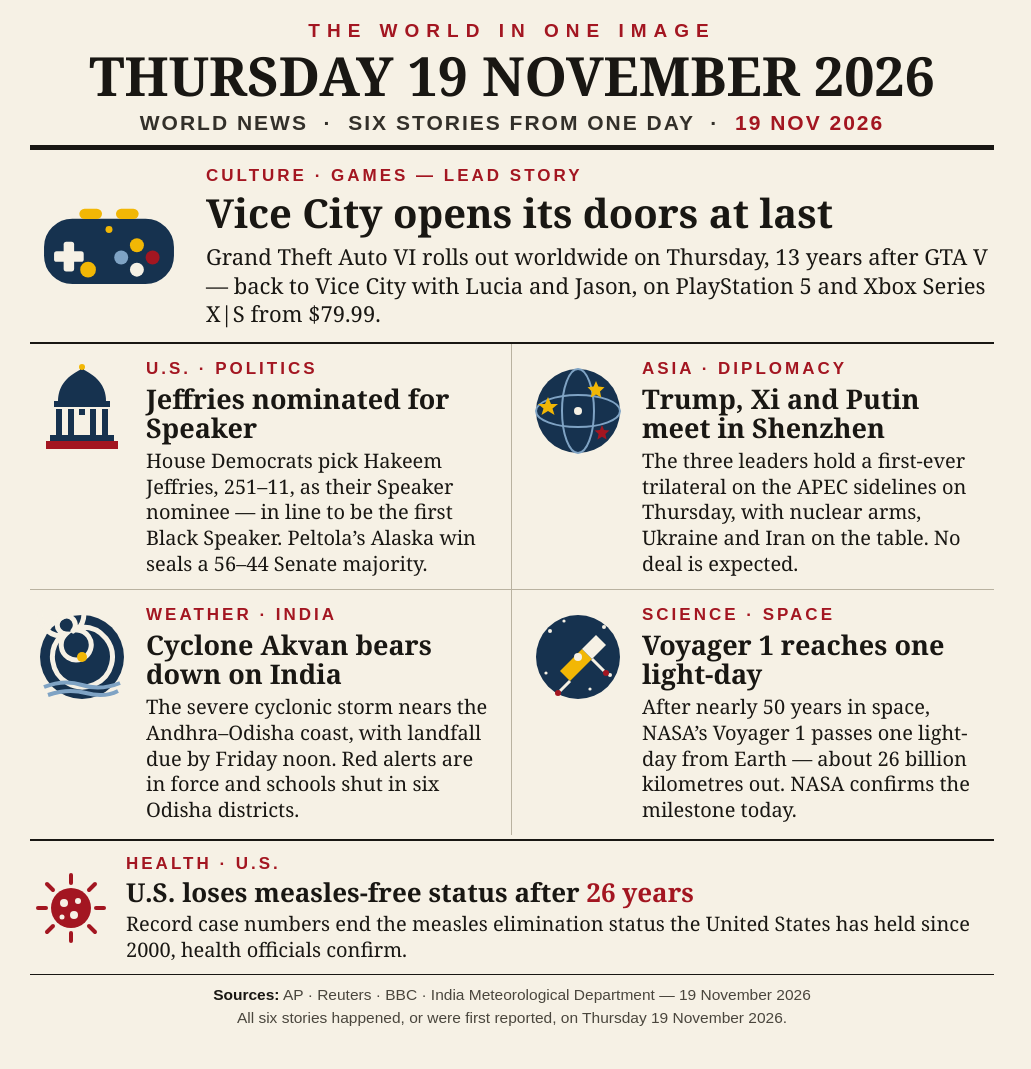
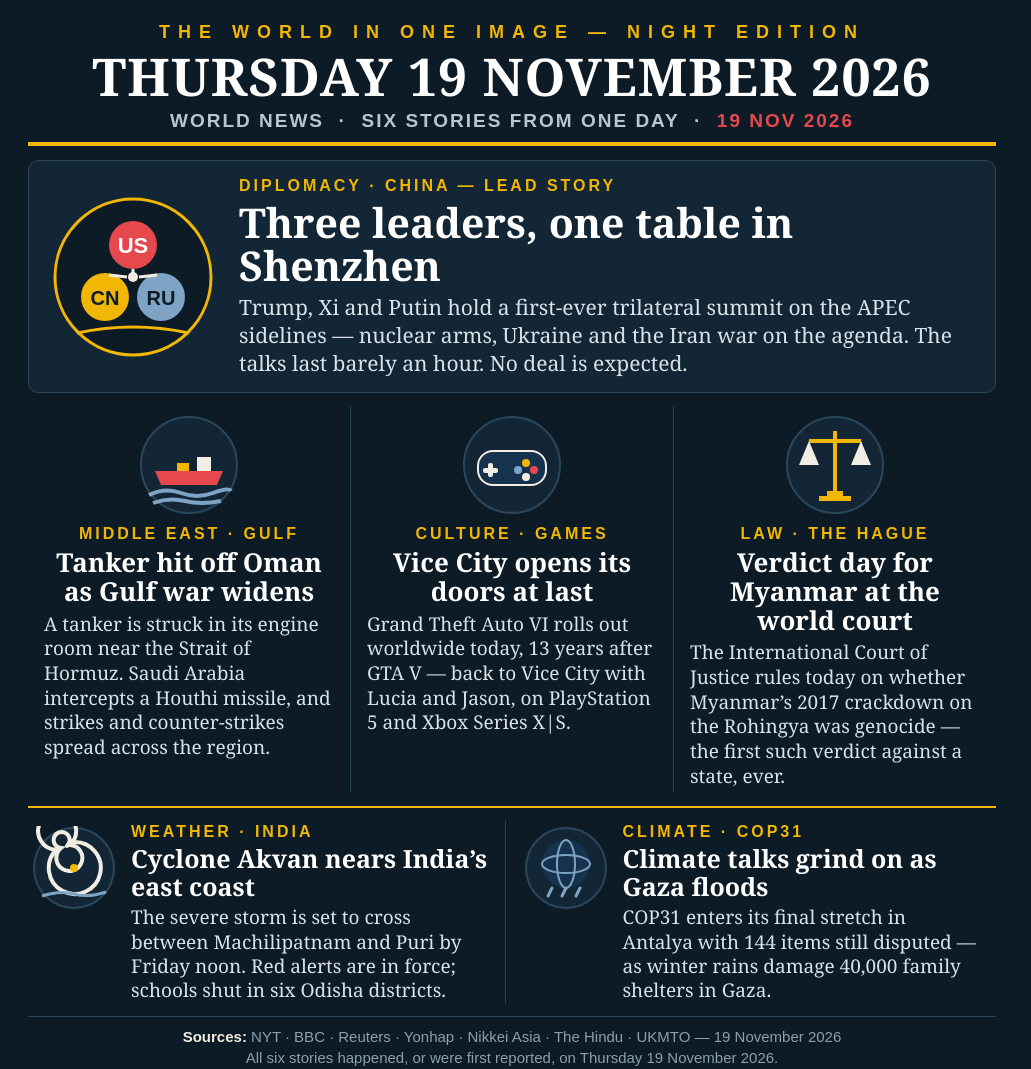
Before and after one commit to doog87654321-eng/news-image-20261119, a website: page news.html in a window 1280 px wide. Shown: the whole page, without its empty margins (0-1031 px from the left). Before the commit the page ends 1029 px from the top, so only its background shows below. Drawn offline with Linux system fonts and the light colour scheme.

Commit message:
news-image-20261119: Night Edition redraw - six stories for 19 November 2026

```diff
--- a/news.html
+++ b/news.html
@@ -7,215 +7,190 @@
   * { margin: 0; padding: 0; box-sizing: border-box; }
   body {
     width: 1024px; height: 1024px;
-    background: #f6f1e5;
-    color: #191713;
+    background: #0d1b26;
+    color: #f2ede3;
     font-family: Georgia, "Times New Roman", serif;
-    padding: 20px 30px 14px 30px;
+    padding: 22px 28px 12px 28px;
   }
   /* ---------- masthead ---------- */
-  .masthead { text-align: center; border-bottom: 5px solid #191713; padding-bottom: 10px; }
+  .masthead { text-align: center; border-bottom: 4px solid #f2b705; padding-bottom: 10px; }
   .masthead .over {
-    font-family: Arial, Helvetica, sans-serif; font-size: 19px; font-weight: bold;
-    letter-spacing: 7px; color: #a31621; text-transform: uppercase;
+    font-family: Arial, Helvetica, sans-serif; font-size: 18px; font-weight: bold;
+    letter-spacing: 8px; color: #f2b705; text-transform: uppercase;
   }
   .masthead h1 {
-    font-size: 54px; line-height: 1.02; letter-spacing: 0; margin-top: 6px;
-    white-space: nowrap;
+    font-size: 52px; line-height: 1.02; letter-spacing: 1px; margin-top: 6px;
+    white-space: nowrap; color: #ffffff;
   }
   .masthead .dateline {
-    font-family: Arial, Helvetica, sans-serif; font-size: 21px; font-weight: bold;
-    letter-spacing: 2px; margin-top: 8px; color: #33302a;
+    font-family: Arial, Helvetica, sans-serif; font-size: 19px; font-weight: bold;
+    letter-spacing: 2px; margin-top: 8px; color: #b8c6cf;
   }
-  .masthead .dateline b { color: #a31621; }
+  .masthead .dateline b { color: #e5484d; }
   /* ---------- lead story ---------- */
   .lead {
     display: flex; gap: 22px; align-items: center;
-    border-bottom: 2px solid #191713; padding: 16px 4px 14px 4px;
+    background: #122636; border: 1px solid #2a475c; border-radius: 10px;
+    margin-top: 14px; padding: 16px 20px 15px 20px;
   }
-  .lead .art { flex: 0 0 150px; height: 150px; }
+  .lead .art { flex: 0 0 168px; height: 168px; }
   .lead .txt { flex: 1; }
   .kicker {
-    font-family: Arial, Helvetica, sans-serif; font-size: 17px; font-weight: bold;
-    letter-spacing: 3px; color: #a31621; text-transform: uppercase;
+    font-family: Arial, Helvetica, sans-serif; font-size: 16px; font-weight: bold;
+    letter-spacing: 3px; color: #f2b705; text-transform: uppercase;
   }
-  .lead h2 { font-size: 40px; line-height: 1.05; margin: 6px 0 8px 0; }
-  .lead p { font-size: 22px; line-height: 1.3; }
-  /* ---------- grid of four ---------- */
-  .grid { display: grid; grid-template-columns: 1fr 1fr; gap: 0; }
-  .cell {
-    display: flex; gap: 16px; align-items: flex-start;
-    padding: 15px 14px 13px 4px;
+  .lead h2 { font-size: 41px; line-height: 1.04; margin: 6px 0 8px 0; color: #ffffff; }
+  .lead p { font-size: 21px; line-height: 1.32; color: #d9e2e8; }
+  /* ---------- three columns ---------- */
+  .cols { display: flex; gap: 0; margin-top: 14px; }
+  .col {
+    flex: 1; padding: 6px 16px 4px 16px; text-align: left;
   }
-  .cell:nth-child(odd) { border-right: 1px solid #b9b2a0; padding-right: 18px; }
-  .cell:nth-child(even) { padding-left: 18px; }
-  .cell:nth-child(1), .cell:nth-child(2) { border-bottom: 1px solid #b9b2a0; }
-  .cell .art { flex: 0 0 96px; height: 96px; margin-top: 4px; }
-  .cell h3 { font-size: 27px; line-height: 1.08; margin: 5px 0 6px 0; }
-  .cell p { font-size: 20px; line-height: 1.28; }
-  /* ---------- bottom strip ---------- */
-  .strip {
-    display: flex; gap: 18px; align-items: center;
-    border-top: 2px solid #191713; margin-top: 4px; padding: 13px 4px 0 4px;
-  }
-  .strip .art { flex: 0 0 74px; height: 74px; }
-  .strip h3 { font-size: 26px; line-height: 1.1; margin: 4px 0 4px 0; }
-  .strip h3 span { color: #a31621; }
-  .strip p { font-size: 20px; line-height: 1.28; }
+  .col + .col { border-left: 1px solid #2a475c; }
+  .col .art { display: block; margin: 0 auto 8px auto; width: 104px; height: 104px; }
+  .col h3 { font-size: 26px; line-height: 1.1; margin: 5px 0 6px 0; color: #ffffff; text-align: center; }
+  .col .kick { text-align: center; }
+  .col p { font-size: 19px; line-height: 1.3; color: #d9e2e8; }
+  /* ---------- bottom row: two stories ---------- */
+  .bottom { display: flex; gap: 0; margin-top: 14px; border-top: 2px solid #f2b705; padding-top: 13px; }
+  .bcell { flex: 1; display: flex; gap: 15px; align-items: flex-start; padding: 2px 16px 0 4px; }
+  .bcell + .bcell { border-left: 1px solid #2a475c; padding-left: 18px; }
+  .bcell .art { flex: 0 0 84px; height: 84px; margin-top: 3px; }
+  .bcell h3 { font-size: 25px; line-height: 1.1; margin: 4px 0 5px 0; color: #ffffff; }
+  .bcell p { font-size: 19px; line-height: 1.28; color: #d9e2e8; }
   /* ---------- footer ---------- */
   .footer {
-    margin-top: 12px; padding-top: 9px; border-top: 1px solid #191713;
-    font-family: Arial, Helvetica, sans-serif; font-size: 15.5px; line-height: 1.45; color: #4a463d;
+    margin-top: 13px; padding-top: 9px; border-top: 1px solid #2a475c;
+    font-family: Arial, Helvetica, sans-serif; font-size: 15px; line-height: 1.45; color: #8ba0ad;
     text-align: center;
   }
-  .footer b { color: #191713; }
+  .footer b { color: #f2ede3; }
 </style>
 </head>
 <body>
 
   <div class="masthead">
-    <div class="over">The World in One Image</div>
+    <div class="over">The World in One Image &mdash; Night Edition</div>
     <h1>THURSDAY 19 NOVEMBER 2026</h1>
-    <div class="dateline">WORLD NEWS &nbsp;·&nbsp; SIX STORIES FROM ONE DAY &nbsp;·&nbsp; <b>19 NOV 2026</b></div>
+    <div class="dateline">WORLD NEWS &nbsp;&middot;&nbsp; SIX STORIES FROM ONE DAY &nbsp;&middot;&nbsp; <b>19 NOV 2026</b></div>
   </div>
 
-  <!-- LEAD: GTA VI launches -->
+  <!-- LEAD: Shenzhen trilateral -->
   <div class="lead">
-    <svg class="art" viewBox="0 0 172 172" aria-label="Game controller over a neon skyline">
-      <rect x="10" y="52" width="152" height="78" rx="34" fill="#16324f"/>
-      <rect x="10" y="52" width="152" height="78" rx="34" fill="none" stroke="#f6f1e5" stroke-width="3"/>
-      <rect x="34" y="80" width="12" height="34" rx="3" fill="#f6f1e5"/>
-      <rect x="23" y="91" width="34" height="12" rx="3" fill="#f6f1e5"/>
-      <circle cx="118" cy="84" r="8" fill="#f2b705"/>
-      <circle cx="136" cy="98" r="8" fill="#a31621"/>
-      <circle cx="100" cy="98" r="8" fill="#7fa3c4"/>
-      <circle cx="118" cy="112" r="8" fill="#f6f1e5"/>
-      <circle cx="62" cy="112" r="9" fill="#f2b705"/>
-      <circle cx="86" cy="66" r="4" fill="#f2b705"/>
-      <rect x="52" y="42" width="26" height="12" rx="6" fill="#f2b705"/>
-      <rect x="94" y="42" width="26" height="12" rx="6" fill="#f2b705"/>
+    <svg class="art" viewBox="0 0 168 168" aria-label="Three leaders around one table">
+      <circle cx="84" cy="84" r="78" fill="#0d1b26" stroke="#f2b705" stroke-width="3"/>
+      <circle cx="84" cy="52" r="24" fill="#e5484d"/>
+      <circle cx="56" cy="104" r="24" fill="#f2b705"/>
+      <circle cx="112" cy="104" r="24" fill="#7fa3c4"/>
+      <text x="84" y="60" font-family="Arial" font-size="22" font-weight="bold" fill="#ffffff" text-anchor="middle">US</text>
+      <text x="56" y="112" font-family="Arial" font-size="20" font-weight="bold" fill="#0d1b26" text-anchor="middle">CN</text>
+      <text x="112" y="112" font-family="Arial" font-size="20" font-weight="bold" fill="#0d1b26" text-anchor="middle">RU</text>
+      <path d="M84 76 L84 84 M60 82 L78 84 M108 82 L90 84" stroke="#f2ede3" stroke-width="3"/>
+      <circle cx="84" cy="84" r="5" fill="#f2ede3"/>
+      <path d="M28 140 Q84 128 140 140" fill="none" stroke="#f2b705" stroke-width="3"/>
     </svg>
     <div class="txt">
-      <div class="kicker">Culture &middot; Games &mdash; Lead story</div>
-      <h2>Vice City opens its doors at last</h2>
-      <p>Grand Theft Auto VI rolls out worldwide on Thursday, 13 years after GTA V
-      &mdash; back to Vice City with Lucia and Jason, on PlayStation 5 and
-      Xbox Series X|S from $79.99.</p>
+      <div class="kicker">Diplomacy &middot; China &mdash; Lead story</div>
+      <h2>Three leaders, one table in Shenzhen</h2>
+      <p>Trump, Xi and Putin hold a first-ever trilateral summit on the APEC
+      sidelines &mdash; nuclear arms, Ukraine and the Iran war on the agenda.
+      The talks last barely an hour. No deal is expected.</p>
     </div>
   </div>
 
-  <!-- GRID: four stories -->
-  <div class="grid">
-    <div class="cell">
-      <svg class="art" viewBox="0 0 96 96" aria-label="Capitol dome">
-        <path d="M48 6 C30 14 24 26 24 38 L72 38 C72 26 66 14 48 6 Z" fill="#16324f"/>
-        <rect x="46" y="2" width="4" height="10" fill="#16324f"/>
-        <circle cx="48" cy="4" r="3" fill="#f2b705"/>
-        <rect x="20" y="38" width="56" height="6" fill="#16324f"/>
-        <g fill="#16324f">
-          <rect x="22" y="46" width="6" height="26"/><rect x="34" y="46" width="6" height="26"/>
-          <rect x="45" y="46" width="6" height="26"/><rect x="56" y="46" width="6" height="26"/>
-          <rect x="68" y="46" width="6" height="26"/>
-        </g>
-        <rect x="16" y="72" width="64" height="6" fill="#16324f"/>
-        <rect x="12" y="78" width="72" height="8" fill="#a31621"/>
-        <rect x="42" y="52" width="12" height="20" fill="#f6f1e5"/>
+  <!-- THREE COLUMNS -->
+  <div class="cols">
+    <div class="col">
+      <svg class="art" viewBox="0 0 104 104" aria-label="Tanker on waves">
+        <circle cx="52" cy="52" r="48" fill="#122636" stroke="#2a475c" stroke-width="2"/>
+        <path d="M18 58 L86 58 L80 72 L24 72 Z" fill="#e5484d"/>
+        <rect x="60" y="44" width="14" height="14" fill="#f2ede3"/>
+        <rect x="40" y="50" width="12" height="8" fill="#f2b705"/>
+        <path d="M12 82 Q28 74 44 80 T76 80 T94 78" fill="none" stroke="#7fa3c4" stroke-width="4"/>
+        <path d="M16 90 Q32 84 48 88 T84 88" fill="none" stroke="#7fa3c4" stroke-width="4"/>
+      </svg>
+      <div class="kick kicker">Middle East &middot; Gulf</div>
+      <h3>Tanker hit off Oman as Gulf war widens</h3>
+      <p>A tanker is struck in its engine room near the Strait of Hormuz.
+      Saudi Arabia intercepts a Houthi missile, and strikes and
+      counter-strikes spread across the region.</p>
+    </div>
+
+    <div class="col">
+      <svg class="art" viewBox="0 0 104 104" aria-label="Game controller">
+        <circle cx="52" cy="52" r="48" fill="#122636" stroke="#2a475c" stroke-width="2"/>
+        <rect x="18" y="38" width="68" height="34" rx="15" fill="#16324f" stroke="#f2ede3" stroke-width="2"/>
+        <rect x="28" y="50" width="5" height="14" rx="2" fill="#f2ede3"/>
+        <rect x="23" y="55" width="15" height="5" rx="2" fill="#f2ede3"/>
+        <circle cx="66" cy="50" r="4" fill="#f2b705"/>
+        <circle cx="74" cy="57" r="4" fill="#e5484d"/>
+        <circle cx="58" cy="57" r="4" fill="#7fa3c4"/>
+        <circle cx="66" cy="64" r="4" fill="#f2ede3"/>
+      </svg>
+      <div class="kick kicker">Culture &middot; Games</div>
+      <h3>Vice City opens its doors at last</h3>
+      <p>Grand Theft Auto VI rolls out worldwide today, 13 years after GTA V
+      &mdash; back to Vice City with Lucia and Jason, on PlayStation 5 and
+      Xbox Series X|S.</p>
+    </div>
+
+    <div class="col">
+      <svg class="art" viewBox="0 0 104 104" aria-label="Scales of justice">
+        <circle cx="52" cy="52" r="48" fill="#122636" stroke="#2a475c" stroke-width="2"/>
+        <line x1="52" y1="18" x2="52" y2="78" stroke="#f2b705" stroke-width="4"/>
+        <line x1="26" y1="28" x2="78" y2="28" stroke="#f2b705" stroke-width="4"/>
+        <path d="M26 28 L16 52 L36 52 Z" fill="#f2ede3"/>
+        <path d="M78 28 L68 52 L88 52 Z" fill="#f2ede3"/>
+        <rect x="44" y="78" width="16" height="5" fill="#f2b705"/>
+        <rect x="36" y="83" width="32" height="5" fill="#f2b705"/>
+      </svg>
+      <div class="kick kicker">Law &middot; The Hague</div>
+      <h3>Verdict day for Myanmar at the world court</h3>
+      <p>The International Court of Justice rules today on whether
+      Myanmar&rsquo;s 2017 crackdown on the Rohingya was genocide &mdash;
+      the first such verdict against a state, ever.</p>
+    </div>
+  </div>
+
+  <!-- BOTTOM ROW -->
+  <div class="bottom">
+    <div class="bcell">
+      <svg class="art" viewBox="0 0 84 84" aria-label="Cyclone spiral">
+        <circle cx="42" cy="42" r="40" fill="#122636" stroke="#2a475c" stroke-width="2"/>
+        <path d="M42 42 m0 -26 a26 26 0 1 1 -18 8 a19 19 0 1 1 14 -5 a13 13 0 1 1 -9 3 a8 8 0 1 1 6 -2"
+          fill="none" stroke="#f2ede3" stroke-width="4" stroke-linecap="round"/>
+        <circle cx="42" cy="42" r="4" fill="#f2b705"/>
+        <path d="M10 70 Q28 64 42 68 T74 66" fill="none" stroke="#7fa3c4" stroke-width="3"/>
       </svg>
       <div>
-        <div class="kicker">U.S. &middot; Politics</div>
-        <h3>Jeffries nominated for Speaker</h3>
-        <p>House Democrats pick Hakeem Jeffries, 251&ndash;11, as their Speaker nominee
-        &mdash; in line to be the first Black Speaker. Peltola&rsquo;s Alaska win
-        seals a 56&ndash;44 Senate majority.</p>
+        <div class="kicker">Weather &middot; India</div>
+        <h3>Cyclone Akvan nears India&rsquo;s east coast</h3>
+        <p>The severe storm is set to cross between Machilipatnam and Puri by
+        Friday noon. Red alerts are in force; schools shut in six Odisha
+        districts.</p>
       </div>
     </div>
 
-    <div class="cell">
-      <svg class="art" viewBox="0 0 96 96" aria-label="Globe with three stars">
-        <circle cx="48" cy="48" r="42" fill="#16324f"/>
-        <ellipse cx="48" cy="48" rx="42" ry="16" fill="none" stroke="#7fa3c4" stroke-width="2"/>
-        <ellipse cx="48" cy="48" rx="16" ry="42" fill="none" stroke="#7fa3c4" stroke-width="2"/>
-        <path d="M18 34 L21 41 L28 41 L22.5 45.5 L24.5 52 L18 48 L11.5 52 L13.5 45.5 L8 41 L15 41 Z" fill="#f2b705"/>
-        <path d="M66 18 L68.4 23.6 L74.5 24.2 L70 28.4 L71.2 34.5 L66 31.4 L60.8 34.5 L62 28.4 L57.5 24.2 L63.6 23.6 Z" fill="#f2b705"/>
-        <path d="M72 62 L74 67 L79.5 67.5 L75.4 71 L76.6 76.5 L72 73.8 L67.4 76.5 L68.6 71 L64.5 67.5 L70 67 Z" fill="#a31621"/>
-        <circle cx="48" cy="48" r="4" fill="#f6f1e5"/>
+    <div class="bcell">
+      <svg class="art" viewBox="0 0 84 84" aria-label="Globe with rain">
+        <circle cx="42" cy="42" r="40" fill="#122636" stroke="#2a475c" stroke-width="2"/>
+        <circle cx="42" cy="38" r="24" fill="#16324f"/>
+        <ellipse cx="42" cy="38" rx="24" ry="9" fill="none" stroke="#7fa3c4" stroke-width="2"/>
+        <ellipse cx="42" cy="38" rx="9" ry="24" fill="none" stroke="#7fa3c4" stroke-width="2"/>
+        <path d="M28 62 l-4 8 M42 62 l-4 8 M56 62 l-4 8" stroke="#7fa3c4" stroke-width="3" stroke-linecap="round"/>
       </svg>
       <div>
-        <div class="kicker">Asia &middot; Diplomacy</div>
-        <h3>Trump, Xi and Putin meet in Shenzhen</h3>
-        <p>The three leaders hold a first-ever trilateral on the APEC sidelines on
-        Thursday, with nuclear arms, Ukraine and Iran on the table. No deal is
-        expected.</p>
-      </div>
-    </div>
-
-    <div class="cell">
-      <svg class="art" viewBox="0 0 96 96" aria-label="Cyclone spiral">
-        <circle cx="48" cy="48" r="42" fill="#16324f"/>
-        <path d="M48 48 m0 -30 a30 30 0 1 1 -21 9 a22 22 0 1 1 16 -6 a15 15 0 1 1 -11 4 a9 9 0 1 1 7 -3"
-          fill="none" stroke="#f6f1e5" stroke-width="5" stroke-linecap="round"/>
-        <circle cx="48" cy="48" r="5" fill="#f2b705"/>
-        <path d="M10 78 Q30 70 48 76 T86 74" fill="none" stroke="#7fa3c4" stroke-width="4"/>
-        <path d="M14 86 Q34 79 52 84 T84 82" fill="none" stroke="#7fa3c4" stroke-width="4"/>
-      </svg>
-      <div>
-        <div class="kicker">Weather &middot; India</div>
-        <h3>Cyclone Akvan bears down on India</h3>
-        <p>The severe cyclonic storm nears the Andhra&ndash;Odisha coast, with landfall
-        due by Friday noon. Red alerts are in force and schools shut in six
-        Odisha districts.</p>
-      </div>
-    </div>
-
-    <div class="cell">
-      <svg class="art" viewBox="0 0 96 96" aria-label="Space probe and stars">
-        <circle cx="48" cy="48" r="42" fill="#16324f"/>
-        <g fill="#f6f1e5">
-          <circle cx="20" cy="22" r="2"/><circle cx="74" cy="18" r="2"/><circle cx="80" cy="66" r="2"/>
-          <circle cx="16" cy="64" r="1.6"/><circle cx="60" cy="80" r="1.6"/><circle cx="34" cy="12" r="1.6"/>
-        </g>
-        <path d="M30 62 L52 40 L62 50 L40 72 Z" fill="#f2b705"/>
-        <path d="M52 40 L66 26 L76 36 L62 50 Z" fill="#f6f1e5"/>
-        <line x1="40" y1="72" x2="30" y2="82" stroke="#f6f1e5" stroke-width="3"/>
-        <line x1="62" y1="50" x2="74" y2="62" stroke="#f6f1e5" stroke-width="3"/>
-        <circle cx="28" cy="84" r="3" fill="#a31621"/>
-        <circle cx="76" cy="64" r="3" fill="#a31621"/>
-        <circle cx="48" cy="48" r="4" fill="#f6f1e5"/>
-      </svg>
-      <div>
-        <div class="kicker">Science &middot; Space</div>
-        <h3>Voyager 1 reaches one light-day</h3>
-        <p>After nearly 50 years in space, NASA&rsquo;s Voyager 1 passes one light-day
-        from Earth &mdash; about 26 billion kilometres out. NASA confirms the
-        milestone today.</p>
+        <div class="kicker">Climate &middot; COP31</div>
+        <h3>Climate talks grind on as Gaza floods</h3>
+        <p>COP31 enters its final stretch in Antalya with 144 items still
+        disputed &mdash; as winter rains damage 40,000 family shelters
+        in Gaza.</p>
       </div>
     </div>
   </div>
 
-  <!-- BOTTOM STRIP: measles -->
-  <div class="strip">
-    <svg class="art" viewBox="0 0 74 74" aria-label="Virus">
-      <circle cx="37" cy="37" r="20" fill="#a31621"/>
-      <g stroke="#a31621" stroke-width="4" stroke-linecap="round">
-        <line x1="37" y1="12" x2="37" y2="4"/><line x1="37" y1="62" x2="37" y2="70"/>
-        <line x1="12" y1="37" x2="4" y2="37"/><line x1="62" y1="37" x2="70" y2="37"/>
-        <line x1="19" y1="19" x2="13" y2="13"/><line x1="55" y1="19" x2="61" y2="13"/>
-        <line x1="19" y1="55" x2="13" y2="61"/><line x1="55" y1="55" x2="61" y2="61"/>
-      </g>
-      <g fill="#f6f1e5">
-        <circle cx="30" cy="32" r="4"/><circle cx="44" cy="30" r="3"/><circle cx="40" cy="44" r="4"/>
-        <circle cx="28" cy="46" r="2.5"/>
-      </g>
-    </svg>
-    <div>
-      <div class="kicker">Health &middot; U.S.</div>
-      <h3>U.S. loses measles-free status after <span>26 years</span></h3>
-      <p>Record case numbers end the measles elimination status the United States
-      has held since 2000, health officials confirm.</p>
-    </div>
-  </div>
-
   <div class="footer">
-    <b>Sources:</b> AP &middot; Reuters &middot; BBC &middot; India Meteorological Department &mdash; 19 November 2026<br>
+    <b>Sources:</b> NYT &middot; BBC &middot; Reuters &middot; Yonhap &middot; Nikkei Asia &middot; The Hindu &middot; UKMTO &mdash; 19 November 2026<br>
     All six stories happened, or were first reported, on Thursday 19 November 2026.
   </div>
 
```
Also changed, not shown: main.ts (+11 -7 lines), README.md, entry.png.
